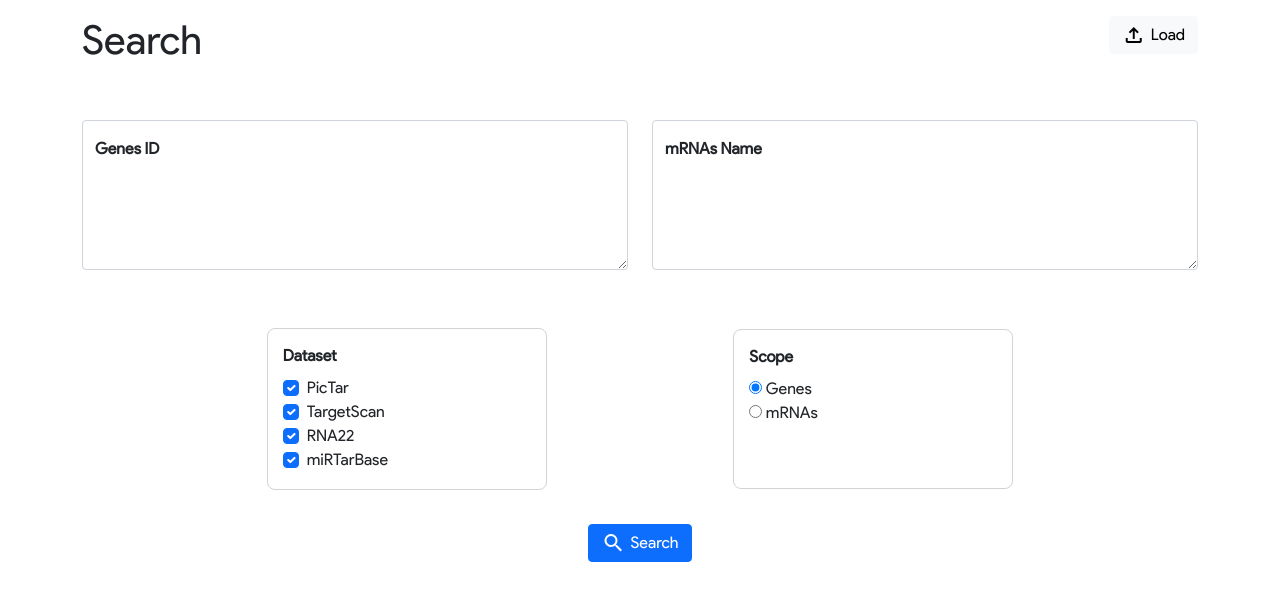
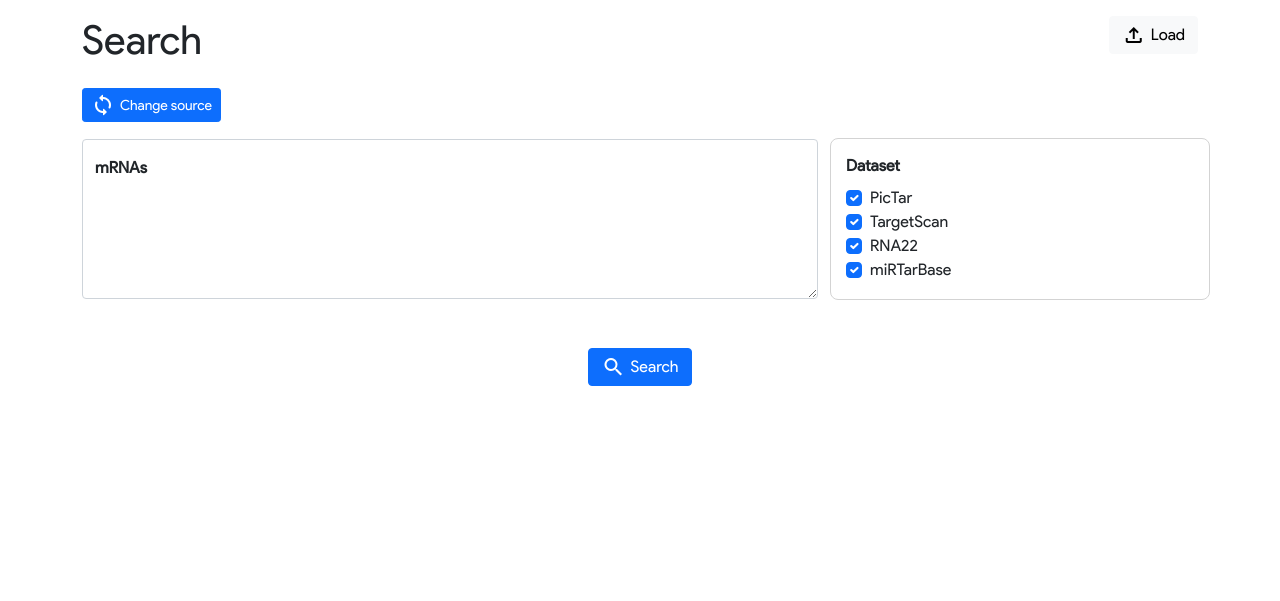
Before and after one commit to loreand95/DIANAProject, a Flask app: page /search/ in a window 1280 px wide. Shown: the part 56-657 px from the top of the page. Run offline with Flask 2, Linux system fonts and the light colour scheme; some libraries are stand-ins or nearby versions.

Commit message:
minor fix

```diff
--- a/src/controller/SearchController.py
+++ b/src/controller/SearchController.py
@@ -12,8 +12,7 @@ def search():
     error = { 'isValidForm' : True}
     #Retrieve params
 
-    genes = request.form.get('genes')
-    mrnas = request.form.get('mrnas')
+    source = request.form.get('source')
 
     mirtarbase = request.form.get("mirtarbase")
     rna22 = request.form.get('rna22')
@@ -22,25 +21,26 @@ def search():
 
     targetName = request.form.get('targetName')
 
+    isGeneTarget = targetName == 'genes'
+
     #Sanitize and check
-    genes = _sanitizeGenes(genes,error)
-    mrnas = _sanitizeMrnas(mrnas,error)
+    if(isGeneTarget):
+        source = _sanitizeMrnas(source,error)
+    else:
+        source = _sanitizeGenes(source,error)
 
     databases = _sanitizeDatabases(mirtarbase,rna22,targetscan,pictar,error)
-
-    isGeneResearch = targetName == 'gene'
 
     if(not error['isValidForm']):
         return redirect(url_for('search_bp.index'))
 
-    result = {
-        "mrnas": mrnas,
-        "genes":genes,
+    query = {
+        "source": source,
         "databases":databases,
-        "isGeneResearch":isGeneResearch
+        "isGeneTarget":isGeneTarget
     }
 
-    return render_template('search/results_page.html', result = result)
+    return render_template('search/results_page.html', query = query)
 
 def _sanitizeGenes(genes,error):
     genes = genes.replace("\n","")
--- a/src/static/js/api/SearchAPI.js
+++ b/src/static/js/api/SearchAPI.js
@@ -11,3 +11,29 @@ function searchAPI(query){
         console.error('Error:', error);
       });
 }
+
+function saveSearchAPI(data){
+  return fetch('/api/search/', {
+      method: 'POST',
+      headers: {
+        'Content-Type': 'application/json',
+      },
+      body: JSON.stringify(data),
+    })
+    .catch((error) => {
+      console.error('Error:', error);
+    });
+}
+
+function getAllSearchAPI(data){
+  return fetch('/api/search/', {
+      method: 'GET',
+      headers: {
+        'Content-Type': 'application/json',
+      },
+    })
+    .then(response => response.json())
+    .catch((error) => {
+      console.error('Error:', error);
+    });
+}
--- a/src/static/js/search.js
+++ b/src/static/js/search.js
@@ -1,35 +1,3 @@
-/* VALIDATION */
-
-function back(){
-    window.history.back();
-}
-
-function validateGenes(){
-    submitBtn = document.getElementById("submit")
-    text = document.getElementById("genes").value;
-    const regex = /([0-9]+)(\,[0-9]+)*$/
-    if(regex.test(text)){
-        document.getElementById('genes').style.border='';
-        submitBtn.disabled = false;
-    }else{
-        document.getElementById('genes').style.border='1px solid red';
-        submitBtn.disabled = true;
-    }
-}
-
-function validatemRNAs(){
-    submitBtn = document.getElementById("submit")
-    text = document.getElementById("mrnas").value;
-    const regex = /(mmu-[A-Za-z0-9_-]+)(\,(mmu-[A-Za-z0-9_-]+))*$/
-    if(regex.test(text)){
-        document.getElementById('mrnas').style.border='';
-        submitBtn.disabled = false;
-    }else{
-        document.getElementById('mrnas').style.border='1px solid red';
-        submitBtn.disabled = true;
-    }
-}
-
 function checkDatabase(){
     checks = document.querySelectorAll('input[type="checkbox"]');
     submitBtn = document.getElementById("submit")
@@ -48,21 +16,12 @@ function checkDatabase(){
     }
 }
 
-function createAlert(message){
-    let wrapper = document.createElement("div");
-    wrapper.innerHTML = '<div class="alert alert-success alert-dismissible fade show mt-3" role="alert">'+
-        '<button type="button" class="btn-close" data-bs-dismiss="alert" aria-label="Close"></button>'+
-        message+'</div>';
-    return wrapper;
-}
+function save(){
+    //Add name
+    query['name'] = document.getElementById('fileName').value;
 
-function save(){
-    data['name'] = document.getElementById('fileName').value;
+    saveSearchAPI(query).then((response)=>{
 
-    const xhttp = new XMLHttpRequest();
-    xhttp.onload = function() {
-        if (this.readyState == 4 && this.status == 201) {
-            console.log(this.response);
             let saveModal = document.getElementById('saveModal');
             bootstrap.Modal.getInstance(saveModal).toggle();
 
@@ -71,11 +30,7 @@ function save(){
             alertContainer.appendChild(alert);
 
             document.getElementById('fileName').value = '';
-        }
-    }
-    xhttp.open("POST", "/api/search/", true);
-    xhttp.setRequestHeader("Content-type", "application/json");
-    xhttp.send(JSON.stringify(data));
+    });
 }
 
 
@@ -123,9 +78,9 @@ function loadTable(query){
         },
         data : ()=>{
             return searchAPI(query).then((response)=>{
-                return data2row({data:response, target:query.mrnas})})
+                return data2row({data:response, target:query.source})})
         },
-        'columns':[...['Gene ID'],...query.mrnas]
+        'columns':[...['ID'],...query.source]
     }
 
     new gridjs.Grid(confTable).render(document.getElementById("wrapper"));
--- /dev/null
+++ b/src/static/js/searchForm.js
@@ -0,0 +1,144 @@
+let searches;
+
+document.getElementById("loadModal").addEventListener("show.bs.modal",showSavedSearch);
+
+
+function showSavedSearch(event){
+    const xhttp = new XMLHttpRequest();
+
+    getAllSearchAPI().then((response)=>{
+      searches = response;
+      //Create Table
+      let table = document
+        .getElementById("loadTable")
+        .getElementsByTagName("tbody")[0];
+
+      table.innerHTML = ""; //Clear table
+
+      //Populate Table
+      for (search in searches) {
+        let row = table.insertRow();
+        let cellName = row.insertCell();
+        cellName.innerHTML = searches[search].name;
+
+        let cellSource = row.insertCell(1);
+        cellSource.innerHTML = searches[search].source;
+
+        let cellTarget = row.insertCell(2);
+        if(searches[search].isGeneTarget){
+          cellTarget.innerHTML = 'Gene';
+        }else{
+          cellTarget.innerHTML = 'mRNAs';
+        }
+
+
+        let cellDatabase = row.insertCell(3);
+        if (searches[search].databases.length == 4)
+          cellDatabase.innerHTML = "ALL";
+        else {
+          cellDatabase.innerHTML = searches[search].databases;
+        }
+
+        let actionCell = row.insertCell(4);
+
+        actionCell.innerHTML = `<button type="button" class="btn btn-primary btn-sm" aria-label="Load" onclick=load('${search}')>Load</button>`;
+      }
+    });
+}
+
+function load(id) {
+  let search = searches[id];
+
+  //Close modal
+  let loadModal = document.getElementById("loadModal");
+  bootstrap.Modal.getInstance(loadModal).toggle();
+
+  // Fill form
+
+  /* SOURCE */
+  document.getElementById("source").value = search.source;
+
+  /* TARGET */
+  const labelSource = document.getElementById("labelSource");
+  if (search.isGeneTarget) {
+    labelSource.innerHTML = 'mRNAs';
+    document.getElementById("geneTarget").checked = true;
+  } else {
+    labelSource.innerHTML = 'Genes';
+    document.getElementById("mrnaTarget").checked = true;
+  }
+
+  /* DATABASE */
+  // Unchecked all input
+  document.querySelectorAll("#datasetForm input").forEach((checkbox) => {
+    checkbox.checked = false;
+  });
+  // Check database
+  search.databases.forEach((database) => {
+    let checkbox = document.getElementById(database.toLowerCase());
+    checkbox.checked = search.databases.includes(database);
+  });
+}
+
+function changeSource(){
+
+    const labelSource = document.getElementById('labelSource');
+
+    const genesTarget = document.getElementById('geneTarget');
+    const mrnasTarget = document.getElementById('mrnaTarget');
+
+    if(genesTarget.checked){
+        mrnasTarget.checked = !mrnasTarget.checked;
+        labelSource.innerHTML = 'Genes';
+    }else{
+        genesTarget.checked = !genesTarget.checked;
+        labelSource.innerHTML = 'mRNAs ';
+    }
+
+    const sourceText = document.getElementById("source").value;
+    if(sourceText!==''){
+        validateSource()
+    }
+}
+
+// VALIDATION
+
+function validateSource(){
+    const isGeneTarget = document.getElementById('geneTarget').checked;
+
+    if(isGeneTarget){
+        return validatemRNAs();
+    }else{
+        return validateGenes();
+    }
+}
+
+function validatemRNAs(){
+  submitBtn = document.getElementById("submit")
+  text = document.getElementById("source").value;
+  const regex = /(mmu-[A-Za-z0-9_-]+)(\,(mmu-[A-Za-z0-9_-]+))*$/
+  if(regex.test(text)){
+      document.getElementById('source').style.border='';
+      submitBtn.disabled = false;
+      return true;
+  }else{
+      document.getElementById('source').style.border='1px solid red';
+      submitBtn.disabled = true;
+      return false;
+  }
+}
+
+function validateGenes(){
+    submitBtn = document.getElementById("submit")
+    text = document.getElementById("source").value;
+    const regex = /([0-9]+)(\,[0-9]+)*$/
+    if(regex.test(text)){
+        document.getElementById('source').style.border='';
+        submitBtn.disabled = false;
+        return true;
+    }else{
+        document.getElementById('source').style.border='1px solid red';
+        submitBtn.disabled = true;
+        return false;
+    }
+}
--- /dev/null
+++ b/src/static/js/utils.js
@@ -0,0 +1,11 @@
+function createAlert(message){
+    let wrapper = document.createElement("div");
+    wrapper.innerHTML = '<div class="alert alert-success alert-dismissible fade show mt-3" role="alert">'+
+        '<button type="button" class="btn-close" data-bs-dismiss="alert" aria-label="Close"></button>'+
+        message+'</div>';
+    return wrapper;
+}
+
+function back(){
+    window.history.back();
+}
--- a/src/static/saved-search.json
+++ b/src/static/saved-search.json
@@ -1 +1 @@
-{"98597bd5-70be-400e-854b-2b39177ea978": {"databases": ["miRTarBase", "RNA22", "TargetScan", "PicTar"], "id": "98597bd5-70be-400e-854b-2b39177ea978", "isGeneResearch": true, "name": "PicTar", "source": ["14707", "56695"], "target": ["mmu-let-7e", "mmu-let-7i", "mmu-miR-30a-5p"]}, "e5c5e48c-b6b6-40df-8231-1a1b29e341ff": {"databases": ["miRTarBase"], "id": "e5c5e48c-b6b6-40df-8231-1a1b29e341ff", "isGeneResearch": false, "name": "as", "source": ["mmu-let-7b"], "target": ["123"]}}
+{"06437074-d59e-4b29-b915-0254f737131f": {"databases": ["miRTarBase", "RNA22", "TargetScan", "PicTar"], "id": "06437074-d59e-4b29-b915-0254f737131f", "isGeneTarget": true, "name": "as", "source": ["mmu-miR-183-5p"]}, "7260a048-6a55-437e-8908-05d8691a49af": {"databases": ["miRTarBase", "RNA22", "TargetScan", "PicTar"], "id": "7260a048-6a55-437e-8908-05d8691a49af", "isGeneTarget": false, "name": "genesFile", "source": ["14707"]}}
--- a/src/templates/base.html
+++ b/src/templates/base.html
@@ -38,6 +38,7 @@
       {% block content %}{% endblock %}
     </div>
     <script src="{{url_for('static', filename='js/search.js')}}" crossorigin="anonymous"></script>
+    <script src="{{url_for('static', filename='js/utils.js')}}" crossorigin="anonymous"></script>
     <script src="{{url_for('static', filename='js/api/SearchApi.js')}}" crossorigin="anonymous"></script>
     <script src="{{url_for('static', filename='bootstrap-5.1.0-dist/js/bootstrap.bundle.min.js')}}" crossorigin="anonymous"></script>
     {% block script %}{% endblock %}
--- a/src/templates/search/form_page.html
+++ b/src/templates/search/form_page.html
@@ -32,26 +32,26 @@
                     </div>
                 </div>
             </div>
-
-            <form method="post">
-                <div class="row align-items-center mt-5">
-                    <div class="col">
+            <div class="row align-items-center mt-3">
+                <div style="display: flex">
+                    <div class="form-floating">
+                        <button  type="button" class="btn btn-primary btn-sm" onclick="changeSource()">
+                            <span class="material-icons-round">
+                                loop
+                                </span><a>Change source</a>
+                        </button>
+                    </div>
+                </div>
+            </div>
+            <form method="post" onsubmit="return validateSource()">
+                <div class="row align-items-center mt-3">
+                    <div class="col-8">
                         <div class="form-floating">
-                            <textarea class="form-control" placeholder="..." id="genes" name="genes" style="height: 150px" oninput="validateGenes()" required></textarea>
-                            <label for="genes" class="form-label label">Genes ID</label>
+                            <textarea class="form-control" spellcheck="false" placeholder="..." id="source" name="source" style="height: 160px" oninput="validateSource()" required></textarea>
+                            <label for="genes" class="form-label label" id="labelSource">mRNAs</label>
                           </div>
                     </div>
-                    <br>
-                    <div class="col">
-                        <div class="form-floating">
-                            <textarea class="form-control" placeholder="..." id="mrnas" name="mrnas" style="height: 150px" oninput="validatemRNAs()" required></textarea>
-                            <label for="mrnas" class="form-label label">mRNAs Name</label>
-                          </div>
-                    </div>
-                </div>
-                <br>
-                <div class="row align-items-center mt-2" style="padding: 10px;">
-                    <div class="col-xs-3 col-sm-3 col-md-3 col-lg-3 offset-md-2 mt-3 customBorder" id="fieldDataset">
+                    <div class="col-4 customBorder" id="fieldDataset">
                         <label  class="form-label label">Dataset</label>
                         <div class="form-check" id='datasetForm'>
                             <div>
@@ -72,12 +72,14 @@
                             </div>
                         </div>
                     </div>
-                    <div class="col-xs-3 col-sm-3 col-md-3 col-lg-3 offset-md-2 mt-3 customBorder" style="height: 160px;">
-                        <label for="pictar" class="form-label label">Scope</label>
+                </div>
+                <br>
+                <div hidden>
+                    <div >
                         <div id="fieldSource" >
-                            <input type="radio" id="gene" name="targetName" value="gene" required checked>
+                            <input type="radio" id="geneTarget" oninput="validateSource()"  name="targetName" value="genes" required checked>
                             <label for="gene">Genes</label><br>
-                            <input type="radio" id="mrna" name="targetName" value="mrna">
+                            <input type="radio" name="targetName" id="mrnaTarget" oninput="validateSource()"  value="mrnas" >
                             <label for="mrna">mRNAs</label>
                         </div>
                     </div>
@@ -119,94 +121,11 @@
                 </div>
             </div>
             <script>
-                let searches;
-                document.getElementById('loadModal').addEventListener('show.bs.modal', function (event) {
 
-                    const xhttp = new XMLHttpRequest();
-                    xhttp.onload = function() {
-                        if (this.readyState == 4 && this.status == 200) {
-
-                            searches = JSON.parse(this.response);
-
-                           let table = document.getElementById("loadTable").getElementsByTagName('tbody')[0];
-
-                           table.innerHTML = '';//Clear table
-
-                           for(search in searches){
-
-                                let row = table.insertRow();
-                                let cellName = row.insertCell();
-                                cellName.innerHTML = searches[search].name;
-
-                                let cellSource = row.insertCell(1);
-                                cellSource.innerHTML = searches[search].source;
-
-                                let cellTarget = row.insertCell(2);
-                                cellTarget.innerHTML = searches[search].target;
-
-                                let cellDatabase = row.insertCell(3);
-                                if(searches[search].databases.length == 4)
-                                    cellDatabase.innerHTML = 'ALL';
-                                else{
-                                    cellDatabase.innerHTML = searches[search].databases
-                                }
-
-                                let actionCell = row.insertCell(4);
-
-                                actionCell.innerHTML = `<button type="button" class="btn btn-primary btn-sm" aria-label="Load" onclick=load('${search}')>Load</button>`;
-                           }
-                        }
-                    }
-                    xhttp.open("GET", "/api/search/", true);
-                    xhttp.setRequestHeader("Content-type", "application/json");
-                    xhttp.send();
-                })
-
-                function load(id){
-
-                    let search = searches[id]
-
-                    //Close modal
-                    let loadModal = document.getElementById('loadModal');
-                    bootstrap.Modal.getInstance(loadModal).toggle();
-
-                    let source,target;
-
-                    if(search.isGeneResearch){
-                        source = search['source']
-                        target = search['target']
-                    }else{
-                        target = search['source']
-                        source = search['target']
-                    }
-
-                    // Fill form
-
-                    // SOURCE & TARGET
-                    document.getElementById('genes').value = source
-                    document.getElementById('mrnas').value = target
-
-                    // SCOPE
-                    if(search.isGeneResearch){
-                        document.getElementById('gene').checked = true;
-                    }else{
-                        document.getElementById('mrna').checked = true;
-                    }
-
-                    // DATABASE
-
-                    // Clear, deselect all
-                    document.querySelectorAll("#datasetForm input").forEach(checkbox=>{
-                        checkbox.checked=false;
-                    });
-                    // Select
-                    search.databases.forEach(database => {
-                        let checkbox = document.getElementById(database.toLowerCase());
-                        console.log(search.databases.includes(database))
-                        checkbox.checked = search.databases.includes(database);
-                    });
-                }
             </script>
+        {% endblock %}
+        {% block script %}
+        <script src="{{url_for('static', filename='js/searchForm.js')}}" crossorigin="anonymous"></script>
         {% endblock %}
         <script src="{{url_for('static', filename='bootstrap-5.1.0-dist/js/bootstrap.bundle.min.js')}}" crossorigin="anonymous"></script>
     </body>
--- a/src/templates/search/results_page.html
+++ b/src/templates/search/results_page.html
@@ -82,8 +82,8 @@
         {% block script %}
         <script src="https://unpkg.com/gridjs/dist/gridjs.umd.js"></script>
         <script>
-            let data = {{result|tojson}};
-            loadTable(data);
+            const query = {{query|tojson}};
+            loadTable(query);
         </script>
         {% endblock %}
     </body>
```
Also changed, not shown: src/controller/api/SearchControllerApi.py (+4 -5 lines), src/repository/SearchRepository.py (+16 -16 lines).
